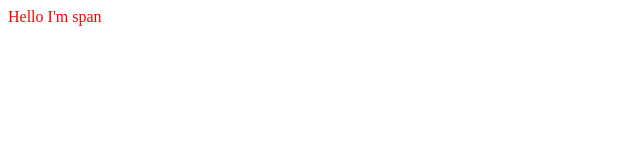
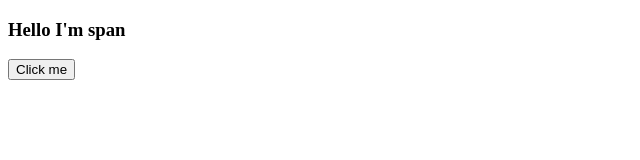
Before and after one commit to GGHDMS/react-begin, a plain HTML site: page vanilla.html in a window 1280 px wide. Shown: the whole page, without its empty margins (0-640 px from the left). Drawn offline with nearby package versions, Linux system fonts and the light colour scheme.

Commit message:
event in react

```diff
--- a/vanilla.html
+++ b/vanilla.html
@@ -12,13 +12,14 @@
 <script src="https://unpkg.com/react-dom@18/umd/react-dom.development.js"></script>
 <script>
   let root = document.getElementById("root");
-  const span = React.createElement(
-    "span",
-    {
-      id: "sexy-span", style: {color: "red"}
-    },
-    "Hello I'm span"
-  );
-  ReactDOM.render(span, root);
+  const span = React.createElement("h3", {
+    onMouseEnter: () => console.log("mouse enter")
+  }, "Hello I'm span");
+  const button = React.createElement("button", {
+    onClick: () => console.log("im clicked")
+  }, "Click me");
+  let container = React.createElement("div", null, [span, button]);
+
+  ReactDOM.render(container, root);
 </script>
 </html>
```
